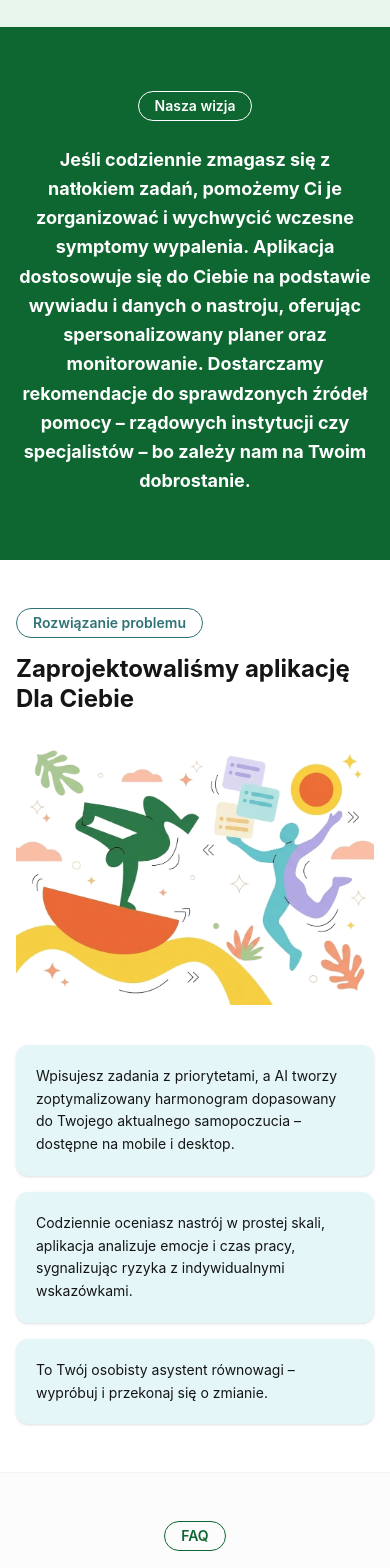
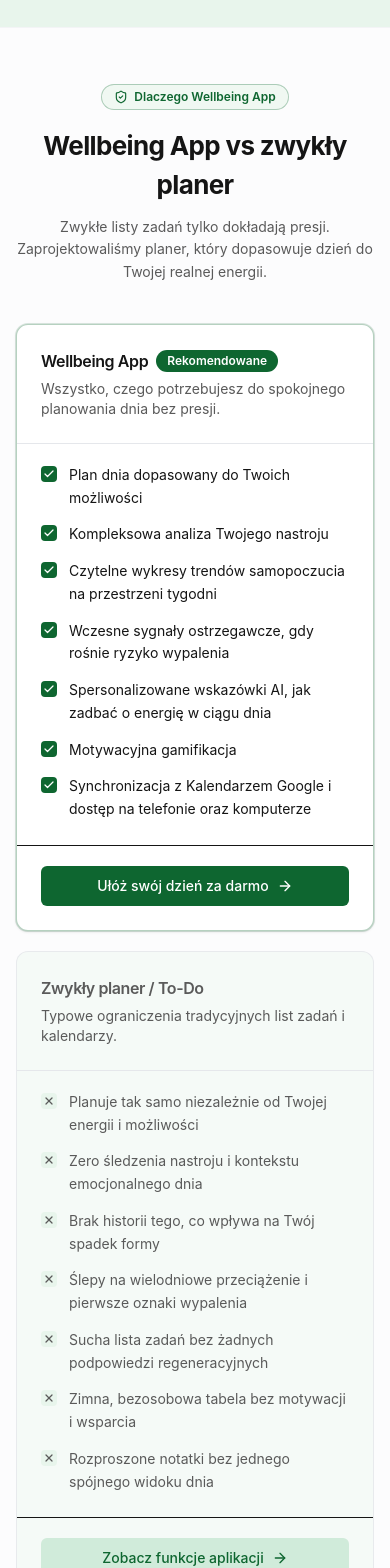
Before and after one commit to atskii/wbav2, a React (Vite) app: page / in a window 390 px wide. Shown: the part 7280-8848 px from the top of the page. Built offline with nearby package versions, Linux system fonts and the light colour scheme; no server answers; what mobile-drag-drop would draw is missing.

Commit message:
dodanie porownania

```diff
--- a/src/components/Landing.jsx
+++ b/src/components/Landing.jsx
@@ -22,6 +22,7 @@ import {
 } from "lucide-react";
 import NavigationMenu4 from "./ui/navigation-menu-4";
 import { TestimonialsSection } from "./ui/testimonials-with-marquee";
+import ComparisonBlock from "./ui/comparison-2";
 import { EMOJIS, MOOD_L } from "../lib/constants";
 import { fireCustomConfetti } from "./StreakPlant";
 
@@ -1058,15 +1059,12 @@ export default function Landing({ onCTA }) {
         </div>
       </section>
 
-      {/* Nasza wizja */}
-      <section id="o-nas" className="scroll-mt-20 py-16 md:py-24 px-4 md:px-8 bg-[#0E6630] text-center relative overflow-hidden">
-        <div className="max-w-4xl mx-auto relative z-10 flex flex-col items-center">
-          <span className="inline-block px-4 py-1 border border-white text-white rounded-full text-sm font-semibold mb-6 md:mb-8">Nasza wizja</span>
-          <p className="text-lg md:text-3xl font-bold text-white leading-relaxed">
-            Jeśli codziennie zmagasz się z natłokiem zadań, pomożemy Ci je zorganizować i wychwycić wczesne symptomy wypalenia. Aplikacja dostosowuje się do Ciebie na podstawie wywiadu i danych o nastroju, oferując spersonalizowany planer oraz monitorowanie. Dostarczamy rekomendacje do sprawdzonych źródeł pomocy – rządowych instytucji czy specjalistów – bo zależy nam na Twoim dobrostanie.
-          </p>
-        </div>
-      </section>
+      {/* Porównanie: Wellbeing App vs zwykły planer */}
+      <ComparisonBlock
+        id="o-nas"
+        onCTA={onCTA}
+        onExplore={() => scrollToSection("produkt")}
+      />
 
       {/* Rozwiązanie problemu */}
       <section id="rozwiazanie" className="scroll-mt-20 py-12 md:py-20 px-4 md:px-8 bg-white">
@@ -1292,7 +1290,7 @@ export default function Landing({ onCTA }) {
               <a href="#home" onClick={(e) => { e.preventDefault(); scrollToSection("home"); }} className="text-[#5A5A5A] text-sm md:text-base font-medium hover:text-[#0E6630]">Home</a>
               <a href="#produkt" onClick={(e) => { e.preventDefault(); scrollToSection("produkt"); }} className="text-[#5A5A5A] text-sm md:text-base font-medium hover:text-[#0E6630]">Produkt</a>
               <a href="#wypalenie" onClick={(e) => { e.preventDefault(); scrollToSection("wypalenie"); }} className="text-[#5A5A5A] text-sm md:text-base font-medium hover:text-[#0E6630]">Wypalenie</a>
-              <a href="#o-nas" onClick={(e) => { e.preventDefault(); scrollToSection("o-nas"); }} className="text-[#5A5A5A] text-sm md:text-base font-medium hover:text-[#0E6630]">O nas</a>
+              <a href="#o-nas" onClick={(e) => { e.preventDefault(); scrollToSection("o-nas"); }} className="text-[#5A5A5A] text-sm md:text-base font-medium hover:text-[#0E6630]">Porównanie</a>
               <a href="#kontakt" onClick={(e) => { e.preventDefault(); scrollToSection("kontakt"); }} className="text-[#5A5A5A] text-sm md:text-base font-medium hover:text-[#0E6630]">Kontakt</a>
             </div>
           </div>
--- /dev/null
+++ b/src/components/ui/card.tsx
@@ -0,0 +1,86 @@
+import * as React from "react";
+
+import { cn } from "@/lib/utils";
+
+const Card = React.forwardRef<
+  HTMLDivElement,
+  React.HTMLAttributes<HTMLDivElement>
+>(({ className, ...props }, ref) => (
+  <div
+    ref={ref}
+    className={cn(
+      "rounded-xl border bg-card text-card-foreground shadow-sm",
+      className
+    )}
+    {...props}
+  />
+));
+Card.displayName = "Card";
+
+const CardHeader = React.forwardRef<
+  HTMLDivElement,
+  React.HTMLAttributes<HTMLDivElement>
+>(({ className, ...props }, ref) => (
+  <div
+    ref={ref}
+    className={cn("flex flex-col space-y-1.5 p-6", className)}
+    {...props}
+  />
+));
+CardHeader.displayName = "CardHeader";
+
+const CardTitle = React.forwardRef<
+  HTMLHeadingElement,
+  React.HTMLAttributes<HTMLHeadingElement>
+>(({ className, ...props }, ref) => (
+  <h3
+    ref={ref}
+    className={cn(
+      "text-2xl font-semibold leading-none tracking-tight",
+      className
+    )}
+    {...props}
+  />
+));
+CardTitle.displayName = "CardTitle";
+
+const CardDescription = React.forwardRef<
+  HTMLParagraphElement,
+  React.HTMLAttributes<HTMLParagraphElement>
+>(({ className, ...props }, ref) => (
+  <p
+    ref={ref}
+    className={cn("text-sm text-muted-foreground", className)}
+    {...props}
+  />
+));
+CardDescription.displayName = "CardDescription";
+
+const CardContent = React.forwardRef<
+  HTMLDivElement,
+  React.HTMLAttributes<HTMLDivElement>
+>(({ className, ...props }, ref) => (
+  <div ref={ref} className={cn("p-6 pt-0", className)} {...props} />
+));
+CardContent.displayName = "CardContent";
+
+const CardFooter = React.forwardRef<
+  HTMLDivElement,
+  React.HTMLAttributes<HTMLDivElement>
+>(({ className, ...props }, ref) => (
+  <div
+    ref={ref}
+    className={cn("flex items-center p-6 pt-0", className)}
+    {...props}
+  />
+));
+CardFooter.displayName = "CardFooter";
+
+export {
+  Card,
+  CardHeader,
+  CardFooter,
+  CardTitle,
+  CardDescription,
+  CardContent,
+};
--- /dev/null
+++ b/src/components/ui/comparison-2.tsx
@@ -0,0 +1,165 @@
+import { ArrowRight, Check, ShieldCheck, X } from "lucide-react";
+
+import { Badge } from "@/components/ui/badge";
+import { Button } from "@/components/ui/button";
+import {
+  Card,
+  CardContent,
+  CardDescription,
+  CardFooter,
+  CardHeader,
+  CardTitle,
+} from "@/components/ui/card";
+import { Separator } from "@/components/ui/separator";
+
+const wbaPoints = [
+  "Plan dnia dopasowany do Twoich możliwości",
+  "Kompleksowa analiza Twojego nastroju",
+  "Czytelne wykresy trendów samopoczucia na przestrzeni tygodni",
+  "Wczesne sygnały ostrzegawcze, gdy rośnie ryzyko wypalenia",
+  "Spersonalizowane wskazówki AI, jak zadbać o energię w ciągu dnia",
+  "Motywacyjna gamifikacja",
+  "Synchronizacja z Kalendarzem Google i dostęp na telefonie oraz komputerze",
+];
+
+const othersPoints = [
+  "Planuje tak samo niezależnie od Twojej energii i możliwości",
+  "Zero śledzenia nastroju i kontekstu emocjonalnego dnia",
+  "Brak historii tego, co wpływa na Twój spadek formy",
+  "Ślepy na wielodniowe przeciążenie i pierwsze oznaki wypalenia",
+  "Sucha lista zadań bez żadnych podpowiedzi regeneracyjnych",
+  "Zimna, bezosobowa tabela bez motywacji i wsparcia",
+  "Rozproszone notatki bez jednego spójnego widoku dnia",
+];
+
+function CheckRow({ text }: { text: string }) {
+  return (
+    <li className="flex items-start gap-3">
+      <span className="mt-0.5 flex size-4 shrink-0 items-center justify-center rounded-[4px] bg-[#0E6630]">
+        <Check className="size-3 text-white stroke-[2.5]" aria-hidden="true" />
+      </span>
+      <span className="text-sm text-foreground leading-relaxed">{text}</span>
+    </li>
+  );
+}
+
+function CrossRow({ text }: { text: string }) {
+  return (
+    <li className="flex items-start gap-3">
+      <span className="mt-0.5 flex size-4 shrink-0 items-center justify-center rounded-[4px] bg-muted">
+        <X className="size-3 text-muted-foreground stroke-[2.5]" aria-hidden="true" />
+      </span>
+      <span className="text-sm text-muted-foreground leading-relaxed">{text}</span>
+    </li>
+  );
+}
+
+export interface ComparisonBlockProps {
+  id?: string;
+  onCTA?: (mode: "login" | "register") => void;
+  onExplore?: () => void;
+}
+
+export default function ComparisonBlock({
+  id = "o-nas",
+  onCTA,
+  onExplore,
+}: ComparisonBlockProps) {
+  return (
+    <section
+      id={id}
+      className="scroll-mt-20 flex w-full items-center justify-center bg-[#FCFCFD] border-y border-gray-100 px-4 md:px-8 py-14 md:py-24 text-foreground"
+    >
+      <div className="mx-auto w-full max-w-4xl">
+        <div className="mb-10 md:mb-12 text-center">
+          <Badge
+            variant="outline"
+            className="mb-4 gap-1.5 border-[#0E6630]/30 bg-[#E8F5EC]/60 px-3 py-1 text-[#0E6630]"
+          >
+            <ShieldCheck className="size-3.5" aria-hidden="true" />
+            Dlaczego Wellbeing App
+          </Badge>
+          <h2 className="text-[26px] font-bold tracking-tight text-[#151515] sm:text-4xl">
+            Wellbeing App vs zwykły planer
+          </h2>
+          <p className="mx-auto mt-3 max-w-xl text-sm md:text-base text-muted-foreground leading-relaxed">
+            Zwykłe listy zadań tylko dokładają presji. Zaprojektowaliśmy planer,
+            który dopasowuje dzień do Twojej realnej energii.
+          </p>
+        </div>
+
+        <div className="grid gap-5 sm:grid-cols-2 items-stretch">
+          <Card className="flex flex-col border-[#0E6630]/30 ring-1 ring-[#0E6630]/15 bg-white">
+            <CardHeader>
+              <div className="flex items-center gap-2">
+                <CardTitle className="text-base font-semibold text-[#151515]">
+                  Wellbeing App
+                </CardTitle>
+                <Badge className="bg-[#0E6630] text-white hover:bg-[#0B5226]">
+                  Rekomendowane
+                </Badge>
+              </div>
+              <CardDescription>
+                Wszystko, czego potrzebujesz do spokojnego planowania dnia bez presji.
+              </CardDescription>
+            </CardHeader>
+
+            <Separator />
+
+            <CardContent className="flex-1 pt-5">
+              <ul className="flex flex-col gap-3.5">
+                {wbaPoints.map((point) => (
+                  <CheckRow key={point} text={point} />
+                ))}
+              </ul>
+            </CardContent>
+
+            <CardFooter className="border-t pt-5">
+              <Button
+                type="button"
+                onClick={() => onCTA?.("register")}
+                className="w-full gap-2 bg-[#0E6630] text-white hover:bg-[#0B5226] cursor-pointer"
+              >
+                Ułóż swój dzień za darmo
+                <ArrowRight className="size-4" aria-hidden="true" />
+              </Button>
+            </CardFooter>
+          </Card>
+
+          <Card className="flex flex-col bg-muted/35 border-border/80 shadow-none">
+            <CardHeader>
+              <CardTitle className="text-base font-semibold text-muted-foreground">
+                Zwykły planer / To-Do
+              </CardTitle>
+              <CardDescription>
+                Typowe ograniczenia tradycyjnych list zadań i kalendarzy.
+              </CardDescription>
+            </CardHeader>
+
+            <Separator />
+
+            <CardContent className="flex-1 pt-5">
+              <ul className="flex flex-col gap-3.5">
+                {othersPoints.map((point) => (
+                  <CrossRow key={point} text={point} />
+                ))}
+              </ul>
+            </CardContent>
+
+            <CardFooter className="border-t pt-5">
+              <Button
+                type="button"
+                variant="secondary"
+                onClick={onExplore}
+                className="w-full gap-2 cursor-pointer"
+              >
+                Zobacz funkcje aplikacji
+                <ArrowRight className="size-4" aria-hidden="true" />
+              </Button>
+            </CardFooter>
+          </Card>
+        </div>
+      </div>
+    </section>
+  );
+}
--- a/src/components/ui/navigation-menu-4.tsx
+++ b/src/components/ui/navigation-menu-4.tsx
@@ -24,7 +24,7 @@ const navigationLinks: NavLinkItem[] = [
   { id: "home", href: "#home", label: "Home" },
   { id: "produkt", href: "#produkt", label: "Produkt" },
   { id: "wypalenie", href: "#wypalenie", label: "Wypalenie" },
-  { id: "o-nas", href: "#o-nas", label: "O nas" },
+  { id: "o-nas", href: "#o-nas", label: "Porównanie" },
   { id: "kontakt", href: "#kontakt", label: "Kontakt" },
 ]
 
```
Also changed, not shown: 1 other file (tests, documents, lock files or other folders).
